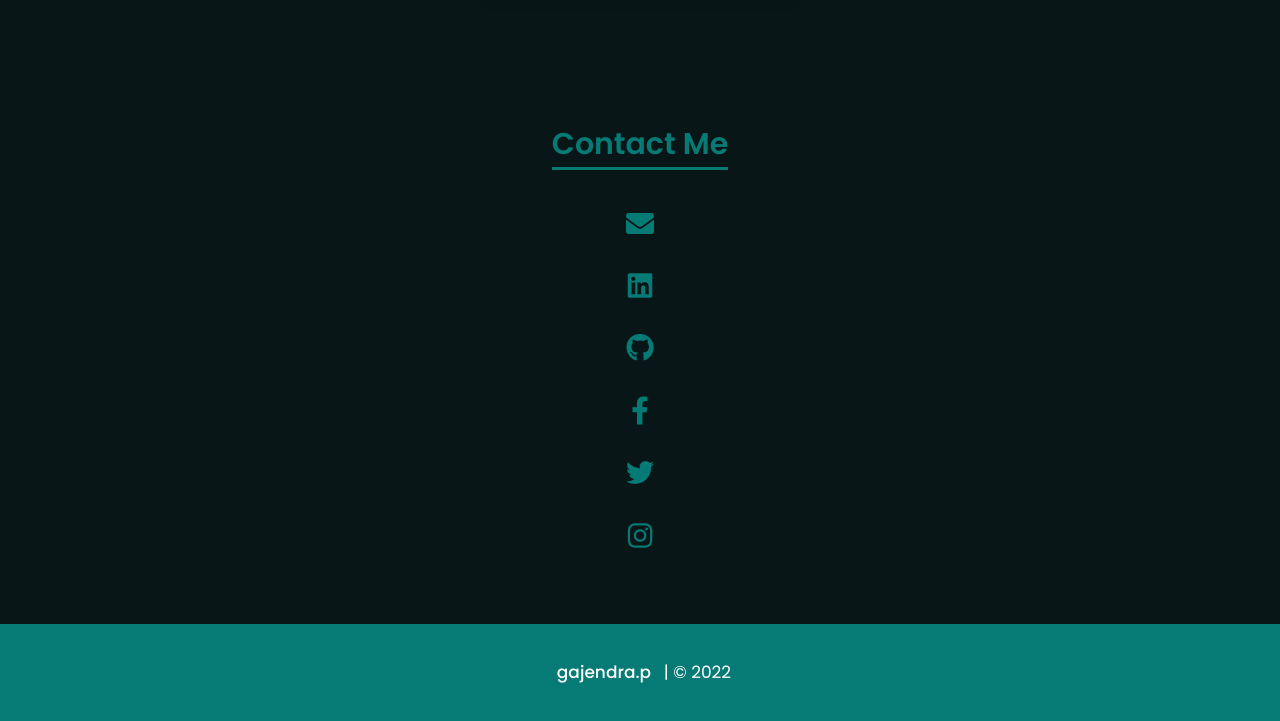
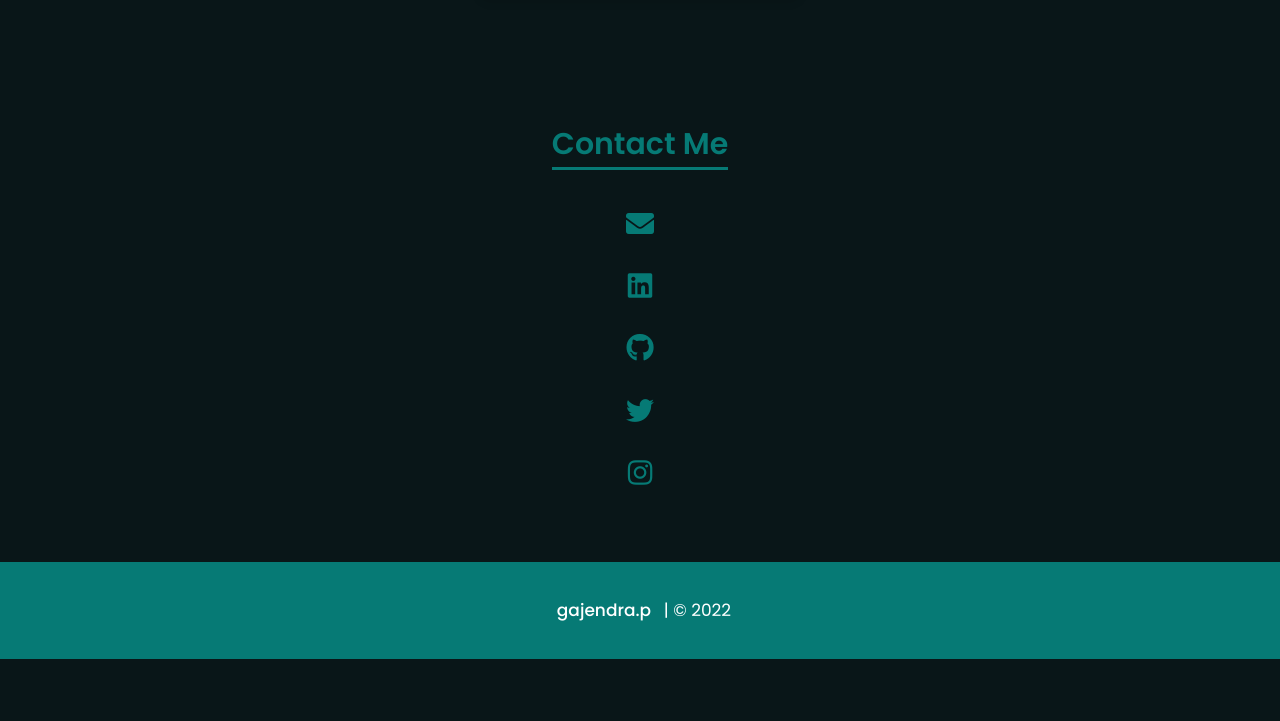
Before and after one commit to gajendra0180/My-Portfolio, a plain HTML site: page index.html in a window 1280 px wide. Shown: the part 4645-5366 px from the top of the page. After the commit the page ends 5304 px from the top, so only its background shows below. Drawn offline with nearby package versions, Linux system fonts and the light colour scheme; a script that the page names is missing.

Commit message:
Update index.html

```diff
--- a/index.html
+++ b/index.html
@@ -317,7 +317,6 @@
             <a class="ScaleOnhover" href="mailto:gajendrahitz@gmail.com" style="padding: 0;margin: 1vh;;" ><i class="fa fa-envelope"></i></a>&nbsp;&nbsp;
             <a class="ScaleOnhover" style="padding: 0;margin: 1vh;" href="https://www.linkedin.com/in/gajendra0180/"><i class="fab fa-linkedin"></i></a>&nbsp;&nbsp;
             <a class="ScaleOnhover" style="padding: 0;margin: 1vh;"  href="https://github.com/gajendra0180/"><i class="fab fa-github"></i></a>&nbsp;&nbsp;
-            <a class="ScaleOnhover" style="padding: 0;margin: 1vh;"  href="https://www.facebook.com/actionherorio/"><i class="fab fa-facebook-f"></i></a>&nbsp;&nbsp;
             <a class="ScaleOnhover"  style="padding: 0;margin: 1vh;" href="https://twitter.com/gajendra0180"><i class="fab fa-twitter"></i></a>&nbsp;&nbsp;
             <a class="ScaleOnhover" style="padding: 0;margin:1vh;"  href="https://www.instagram.com/gajendra_0180/"><i class="fab fa-instagram"></i></a>&nbsp;&nbsp;
           </div>
```
